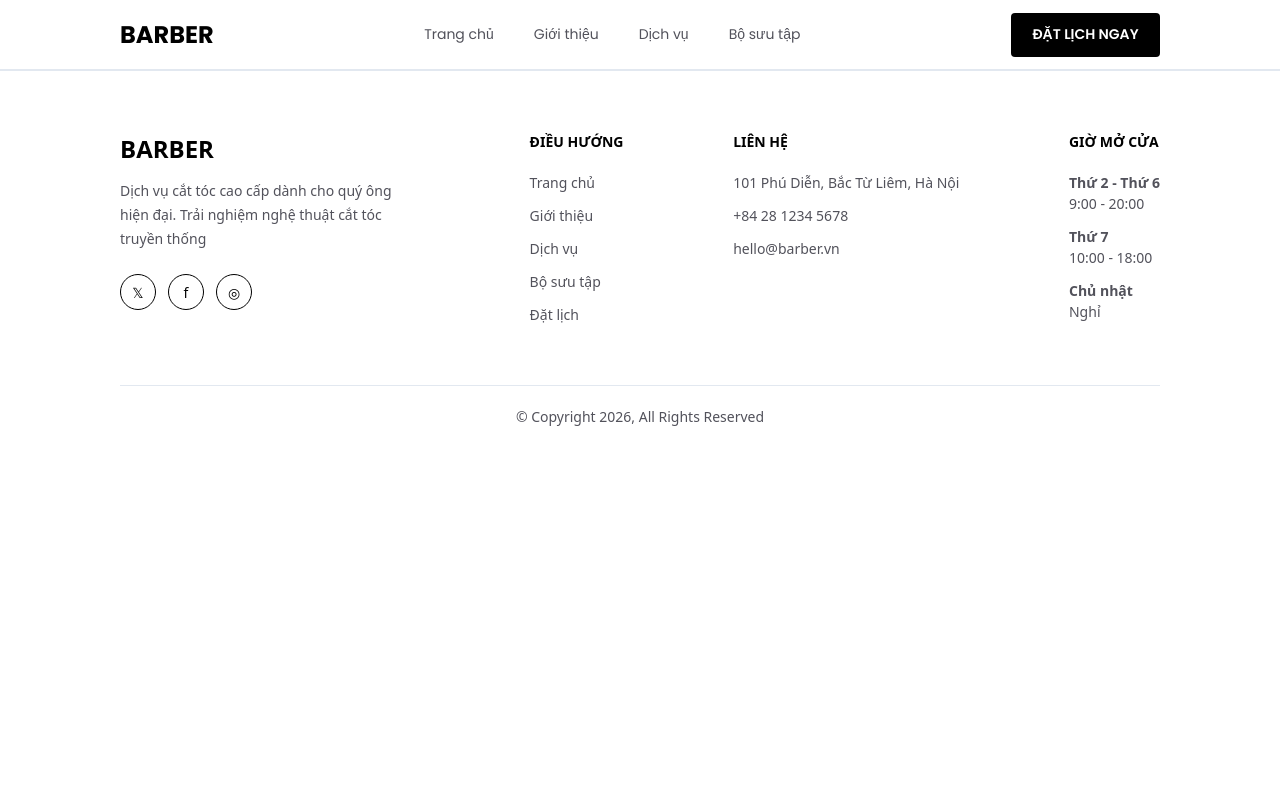
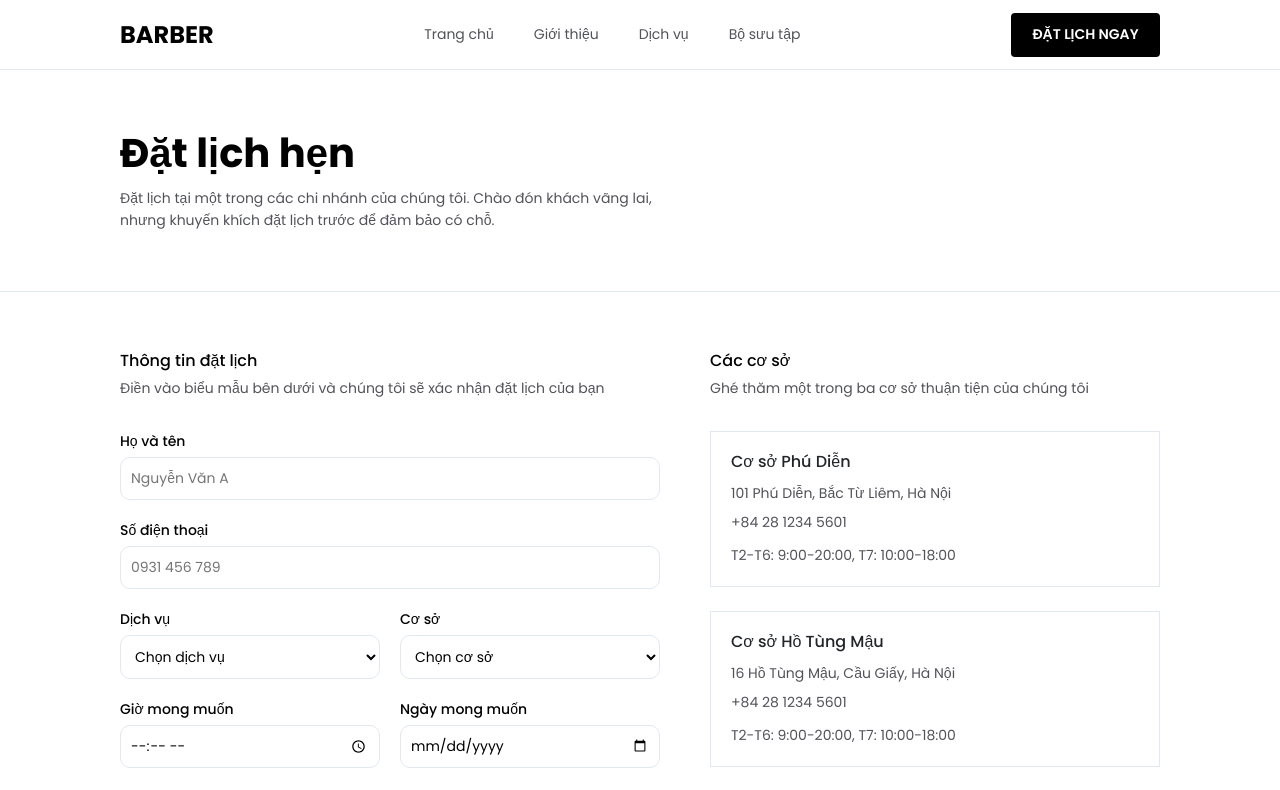
Before and after one commit to datthanhtran68/barbershop, a React (Vite) app: page /booking in a window 1280 px wide. Shown: the top 790 px of the page. Built offline with nearby package versions, Linux system fonts and the light colour scheme.

Commit message:
hoàn thiện khung giao diện form bookingg

```diff
--- a/index.html
+++ b/index.html
@@ -28,6 +28,9 @@
   <link rel="stylesheet" href="/css/Gallery.css">
   <link rel="stylesheet" href="/css/gallery/GalleryHero.css">
   <link rel="stylesheet" href="/css/gallery/GalleryGrid.css">
+  <link rel="stylesheet" href="/css/booking/BookingHero.css">
+  <link rel="stylesheet" href="/css/booking/BookingForm.css">
+  <link rel="stylesheet" href="/css/Booking.css">
   <title>Barber | Premium </title>
 </head>
 
--- /dev/null
+++ b/public/css/Booking.css
@@ -0,0 +1 @@
+/* Booking Page Main Styles */
--- /dev/null
+++ b/public/css/booking/BookingForm.css
@@ -0,0 +1,134 @@
+.booking_content {
+    padding: 59px 120px 59px 120px;
+    background-color: var(--color-bg);
+}
+
+.booking_content-grid {
+    display: grid;
+    grid-template-columns: 1.2fr 1fr;
+    gap: 50px;
+    align-items: start;
+}
+
+.booking_section-title {
+    font-size: 16px;
+    font-weight: var(--fw-medium);
+    margin-bottom: 8px;
+    color: var(--color-primary);
+}
+
+.booking_section-subtitle {
+    font-size: 14px;
+    color: var(--color-text-light);
+    margin-bottom: 32px;
+}
+
+/* Form Styles */
+.booking_form {
+    display: flex;
+    flex-direction: column;
+    gap: 20px;
+}
+
+.form_group {
+    display: flex;
+    flex-direction: column;
+    gap: 5px;
+    flex: 1;
+}
+
+.form_group label {
+    font-size: 14px;
+    font-weight: var(--fw-medium);
+    color: var(--color-primary);
+}
+
+.form_group input,
+.form_group select {
+    padding: 10px 10px;
+    border: 1px solid var(--color-border);
+    border-radius: 10px;
+    font-family: var(--font-main);
+    font-size: 14px;
+    outline: none;
+    transition: border-color 0.2s;
+    background-color: #fff;
+}
+
+.form_group input:focus,
+.form_group select:focus {
+    border-color: var(--color-primary);
+}
+
+.form_row {
+    display: flex;
+    gap: 20px;
+}
+
+.btn_submit {
+    margin-top: 10px;
+    padding: 16px;
+    background-color: var(--color-primary);
+    color: #fff;
+    border: none;
+    border-radius: 8px;
+    font-size: 16px;
+    font-weight: var(--fw-semibold);
+    cursor: pointer;
+    transition: opacity 0.2s;
+    box-shadow: 0 4px 12px rgba(0, 0, 0, 0.1);
+}
+
+.btn_submit:hover {
+    opacity: 0.9;
+}
+
+/* Branch Cards */
+.branches_list {
+    display: flex;
+    flex-direction: column;
+    gap: 24px;
+}
+
+.branch_card {
+    padding: 20px;
+    border: 1px solid var(--color-border);
+    border-radius: 0px;
+    transition: box-shadow 0.2s;
+}
+
+.branch_card:hover {
+    box-shadow: 0 4px 20px rgba(0, 0, 0, 0.05);
+}
+
+.branch_card h3 {
+    font-size: 16px;
+    font-weight: var(--fw-medium);
+    margin-bottom: 12px;
+}
+
+.branch_card p {
+    font-size: 14px;
+    color: var(--color-text-light);
+    margin-bottom: 8px;
+    line-height: 1.5;
+}
+
+.branch_card .branch_hours {
+    margin-top: 12px;
+    margin-bottom: 0;
+}
+
+@media (max-width: 992px) {
+    .booking_content-grid {
+        grid-template-columns: 1fr;
+        gap: 60px;
+    }
+}
+
+@media (max-width: 576px) {
+    .form_row {
+        flex-direction: column;
+        gap: 20px;
+    }
+}
--- /dev/null
+++ b/public/css/booking/BookingHero.css
@@ -0,0 +1,31 @@
+.booking_hero {
+    padding: 59px 120px 59px 120px;
+    background-color: var(--color-bg);
+    border-bottom: 1px solid var(--color-border);
+    gap: 10px;
+}
+
+.booking_hero-title {
+    font-size: 40px;
+    font-weight: var(--fw-bold);
+    color: var(--color-primary);
+    margin-bottom: 10px;
+}
+
+.booking_hero-desc {
+    font-size: var(--fs-sm);
+    color: var(--color-text-light);
+    max-width: 550px;
+    margin-bottom: 0;
+    line-height: 1.6;
+}
+
+@media (max-width: 768px) {
+    .booking_hero {
+        padding: 80px 0 40px;
+    }
+
+    .booking_hero-title {
+        font-size: 32px;
+    }
+}
--- a/public/css/gallery/GalleryHero.css
+++ b/public/css/gallery/GalleryHero.css
@@ -9,7 +9,7 @@
   font-size: 40px;
   font-weight: var(--fw-bold);
   color: var(--color-primary);
-  margin-bottom: 16px;
+  margin-bottom: 10px;
 }
 
 .gallery_hero-subtitle {
--- a/public/css/global.css
+++ b/public/css/global.css
@@ -1,10 +1,4 @@
 @import url('https://fonts.googleapis.com/css2?family=Poppins:wght@400;500;600;700&display=swap');
-
-* {
-    margin: 0;
-    padding: 0;
-    box-sizing: border-box;
-}
 
 :root {
     --font-main: 'Poppins', sans-serif;
@@ -21,6 +15,13 @@
     --color-border: #E2E8F0;
 }
 
+* {
+    margin: 0;
+    padding: 0;
+    box-sizing: border-box;
+    font-family: var(--font-main);
+}
+
 body {
     font-family: var(--font-main);
     color: var(--color-primary);
--- a/public/css/services/ServicesHero.css
+++ b/public/css/services/ServicesHero.css
@@ -9,7 +9,7 @@
   font-size: 40px;
   font-weight: var(--fw-bold);
   color: var(--color-primary);
-  margin-bottom: 16px;
+  margin-bottom: 10px;
 }
 
 .services_hero-subtitle {
--- /dev/null
+++ b/src/constants/booking.js
@@ -0,0 +1,26 @@
+export const BRANCHES = [
+  {
+    name: 'Cơ sở Phú Diễn',
+    address: '101 Phú Diễn, Bắc Từ Liêm, Hà Nội',
+    phone: '+84 28 1234 5601',
+    hours: 'T2-T6: 9:00-20:00, T7: 10:00-18:00'
+  },
+  {
+    name: 'Cơ sở Hồ Tùng Mậu',
+    address: '16 Hồ Tùng Mậu, Cầu Giấy, Hà Nội',
+    phone: '+84 28 1234 5601',
+    hours: 'T2-T6: 9:00-20:00, T7: 10:00-18:00'
+  },
+  {
+    name: 'Cơ sở Cổ Nhuế',
+    address: '487 Cổ Nhuế, Bắc Từ Liêm, Hà Nội',
+    phone: '+84 28 1234 5601',
+    hours: 'T2-T6: 9:00-20:00, T7: 10:00-18:00'
+  }
+];
+
+export const SERVICES_OPTIONS = [
+  { value: 'cat-toc', label: 'Cắt tóc' },
+  { value: 'goi-dau', label: 'Gội đầu' },
+  { value: 'uon-nhuom', label: 'Uốn & Nhuộm' },
+];
--- a/src/pages/Booking.jsx
+++ b/src/pages/Booking.jsx
@@ -1,4 +1,13 @@
+import BookingHero from './booking/BookingHero'
+import BookingForm from './booking/BookingForm'
+
 function Booking() {
-  return null;
+  return (
+    <main className="booking_page">
+      <BookingHero />
+      <BookingForm />
+    </main>
+  );
 }
+
 export default Booking;
--- /dev/null
+++ b/src/pages/booking/BookingForm.jsx
@@ -0,0 +1,79 @@
+import React from 'react';
+import { BRANCHES, SERVICES_OPTIONS } from '@/constants/booking';
+
+function BookingForm() {
+  return (
+    <section className="booking_content">
+      <div className="booking_content-grid">
+        <div className="booking_form-wrapper">
+          <h2 className="booking_section-title">Thông tin đặt lịch</h2>
+          <p className="booking_section-subtitle">Điền vào biểu mẫu bên dưới và chúng tôi sẽ xác nhận đặt lịch của bạn</p>
+
+          <form className="booking_form">
+            <div className="form_group">
+              <label>Họ và tên</label>
+              <input type="text" placeholder="Nguyễn Văn A" />
+            </div>
+
+            <div className="form_group">
+              <label>Số điện thoại</label>
+              <input type="tel" placeholder="0931 456 789" />
+            </div>
+
+            <div className="form_row">
+              <div className="form_group">
+                <label>Dịch vụ</label>
+                <select defaultValue="">
+                  <option value="" disabled>Chọn dịch vụ</option>
+                  {SERVICES_OPTIONS.map(opt => (
+                    <option key={opt.value} value={opt.value}>{opt.label}</option>
+                  ))}
+                </select>
+              </div>
+              <div className="form_group">
+                <label>Cơ sở</label>
+                <select defaultValue="">
+                  <option value="" disabled>Chọn cơ sở</option>
+                  {BRANCHES.map(branch => (
+                    <option key={branch.name} value={branch.name}>{branch.name}</option>
+                  ))}
+                </select>
+              </div>
+            </div>
+
+            <div className="form_row">
+              <div className="form_group">
+                <label>Giờ mong muốn</label>
+                <input type="time" />
+              </div>
+              <div className="form_group">
+                <label>Ngày mong muốn</label>
+                <input type="date" />
+              </div>
+            </div>
+
+            <button type="submit" className="btn_submit">Gửi yêu cầu đặt lịch</button>
+          </form>
+        </div>
+
+        <div className="booking_branches-wrapper">
+          <h2 className="booking_section-title">Các cơ sở</h2>
+          <p className="booking_section-subtitle">Ghé thăm một trong ba cơ sở thuận tiện của chúng tôi</p>
+
+          <div className="branches_list">
+            {BRANCHES.map((branch, index) => (
+              <div key={index} className="branch_card">
+                <h3>{branch.name}</h3>
+                <p className="branch_address">{branch.address}</p>
+                <p className="branch_phone">{branch.phone}</p>
+                <p className="branch_hours">{branch.hours}</p>
+              </div>
+            ))}
+          </div>
+        </div>
+      </div>
+    </section>
+  );
+}
+
+export default BookingForm;
--- /dev/null
+++ b/src/pages/booking/BookingHero.jsx
@@ -0,0 +1,15 @@
+import React from 'react';
+
+function BookingHero() {
+  return (
+    <section className="booking_hero">
+      <h1 className="booking_hero-title">Đặt lịch hẹn</h1>
+      <p className="booking_hero-desc">
+        Đặt lịch tại một trong các chi nhánh của chúng tôi. Chào đón khách vãng lai,
+        nhưng khuyến khích đặt lịch trước để đảm bảo có chỗ.
+      </p>
+    </section>
+  );
+}
+
+export default BookingHero;
--- a/src/routes/index.jsx
+++ b/src/routes/index.jsx
@@ -2,6 +2,7 @@ import Home from '../pages/Home'
 import About from '../pages/About'
 import Services from '../pages/Services'
 import Gallery from '../pages/Gallery'
+import Booking from '../pages/Booking'
 
 export const routes = [
   {
@@ -20,5 +21,9 @@ export const routes = [
   {
     path: '/gallery',
     element: <Gallery />
+  },
+  {
+    path: '/booking',
+    element: <Booking />
   }
 ]
```
